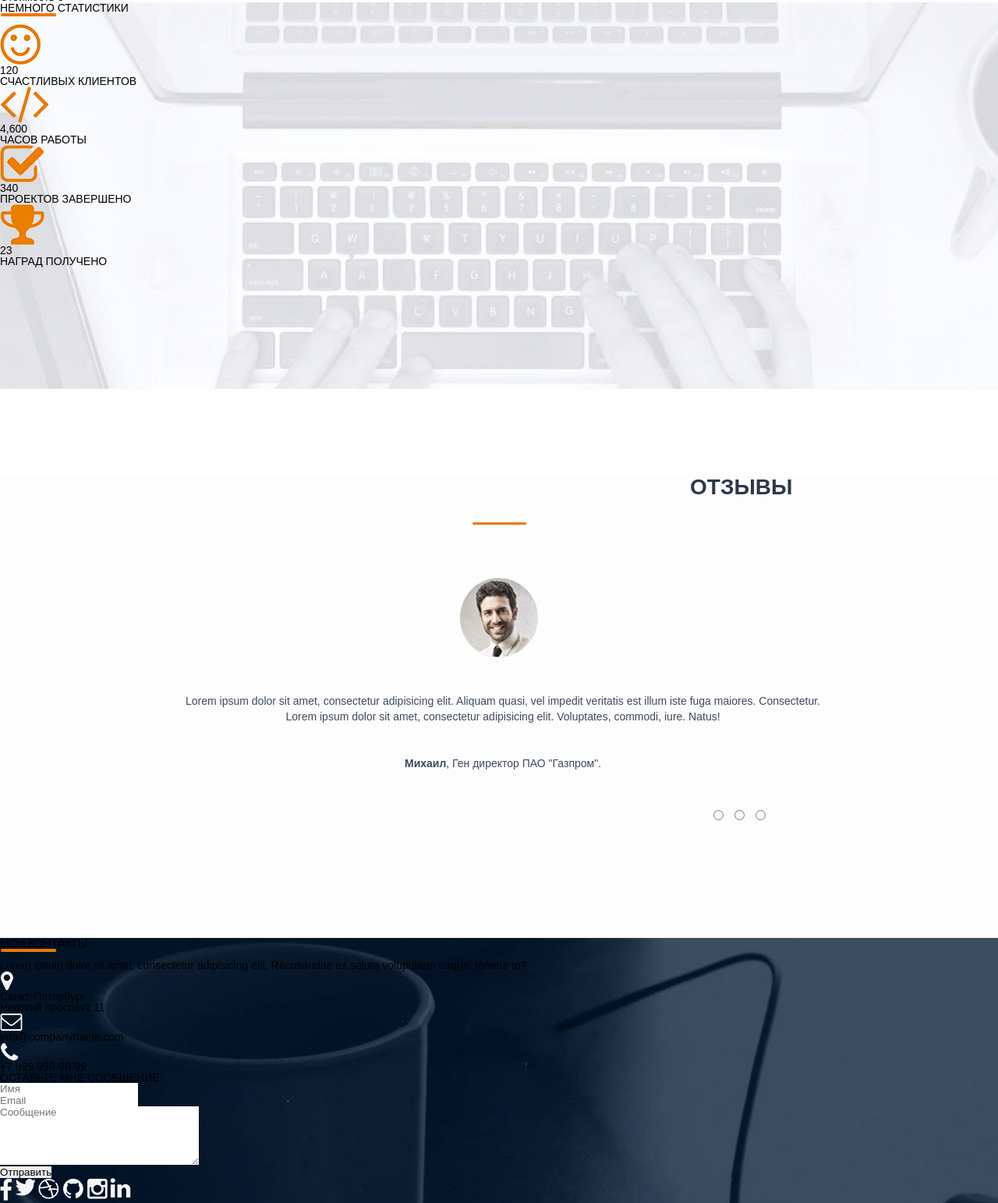
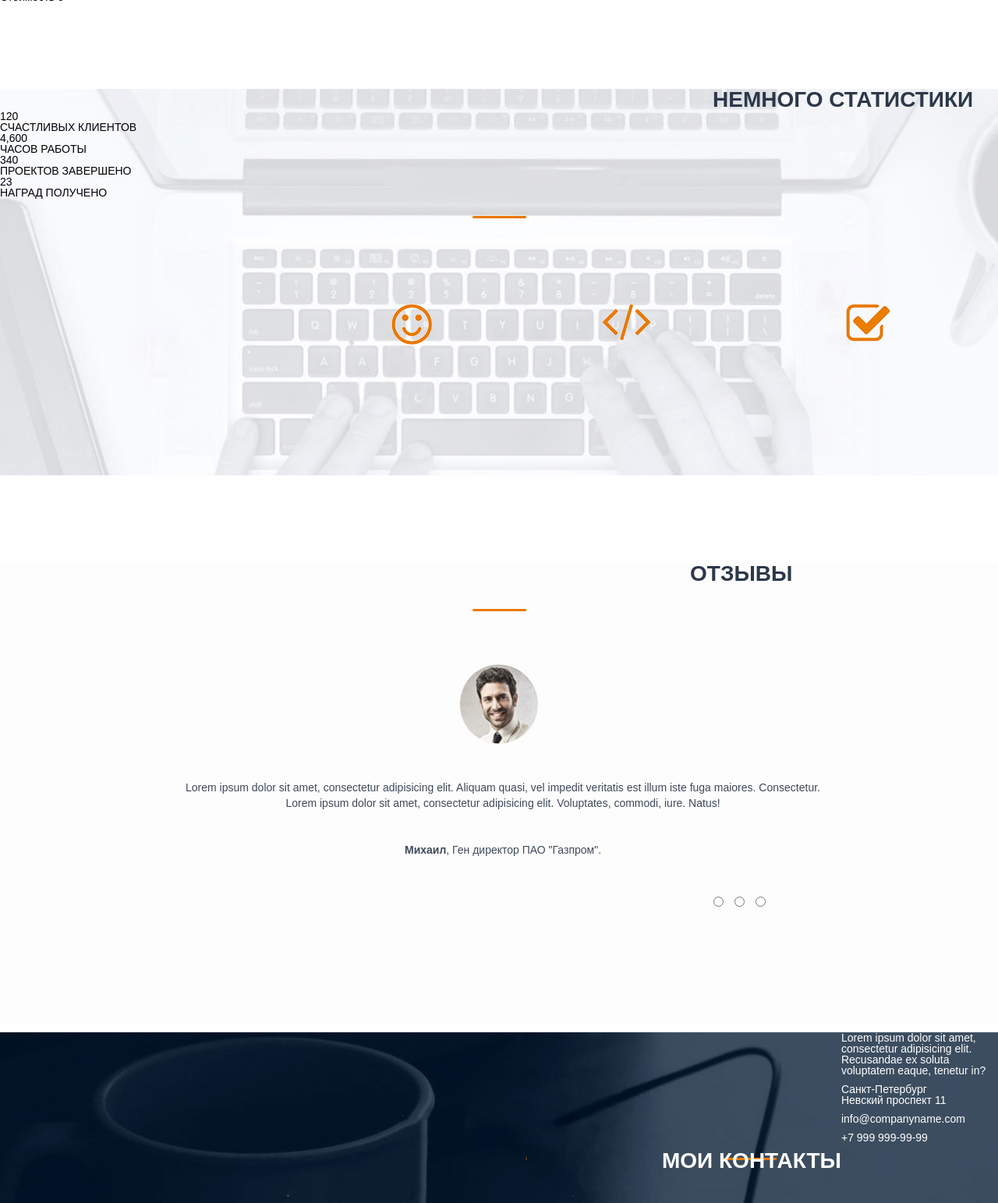
Before and after one commit to John00211/John00211.github.io, a plain HTML site: page src/index1.html in a window 1280 px wide. Shown: the part 4452-5995 px from the top of the page at 78% size. Drawn offline with Linux system fonts and the light colour scheme.

Commit message:
Add files via upload

```diff
--- a/src/css/style.css
+++ b/src/css/style.css
@@ -166,9 +166,15 @@
 .main5 {
     width: 100%;
     height: 497px;
-    background: url(../img/bg3.jpg) center/cover no-repeat;
+    background: url(../img/smile.png) 502px 276px no-repeat, url(../img/skobka.png) 772px 276px  no-repeat, url(../img/galochka.png) 1085px 276px  no-repeat, url(../img/kybok.png) 1377px 276px  no-repeat,  url(../img/polosa.png) 50% 163px/71px 3px no-repeat, url(../img/bg3.jpg) center/cover no-repeat;
 }
+.main5 h3 {
+    margin: 111px 0px 0px 914px;
+    color: #2c384a;
+    font-size: 28px;
+    font-weight: bold;
 
+}
 /*6page*/
 .main6 {
     width: 100%;
@@ -204,9 +210,25 @@
 .main7 {
     width: 100%;
     height: 807px;
-    background: url(../img/bg4.jpg) center/cover no-repeat;
+    background:  url(../img/geo.png) 707px 256px no-repeat, url(../img/konvert.png) 945px 256px  no-repeat, url(../img/TRUBKA.png) 1192px 256px  no-repeat, url(../img/polosa.png) 926px 161px/71px 3px no-repeat, url(../img/bg4.jpg) center/cover no-repeat;
 }
-
+.main7 h3 {
+    float:left;
+    margin: 151px 0px 0px 849px;
+     font-size: 28px;
+    font-weight: bold;
+    color: #fff;
+}
+.main7 h4 {
+    margin: 367px 0px 0px 840px;
+       font-size: 18px;
+    font-weight: bold;
+    color: #fff;
+}
+.main7 p {
+     margin: 10px 0px 0px 0px;
+        color: #fff;
+}
 /*8page*/
 .main8 {
     width: 100%;
--- a/src/index1.html
+++ b/src/index1.html
@@ -88,18 +88,13 @@
     </div>
     <div class="main5">
         <h3>НЕМНОГО СТАТИСТИКИ</h3>
-        <img src="img/polosa.png"><br>
-        <img src="img/smile.png"> <br>
-        <h3>120</h3>
+        <h4>120</h4>
         <p>СЧАСТЛИВЫХ КЛИЕНТОВ</p>
-        <img src="img/skobka.png"> <br>
-        <h3>4,600</h3>
+        <h4>4,600</h4>
         <p>ЧАСОВ РАБОТЫ</p>
-        <img src="img/galochka.png"> <br>
-        <h3>340</h3>
+        <h4>340</h4>
         <p>ПРОЕКТОВ ЗАВЕРШЕНО</p>
-        <img src="img/kybok.png"> <br>
-        <h3>23</h3>
+        <h4>23</h4>
         <p>НАГРАД ПОЛУЧЕНО</p>
     </div>
     <div class="main6">
@@ -114,26 +109,20 @@
         </div>
     </div>
     <div class="main7">
+        <div class="text123">
             <h3>МОИ КОНТАКТЫ</h3>
-        <img src="img/polosa.png"><br>
+        </div>
         <p>Lorem ipsum dolor sit amet, consectetur adipisicing elit. Recusandae ex soluta voluptatem eaque, tenetur in?</p>
-        <img src="img/geo.png"><br>
         <p>Санкт-Петербург <br> Невский проспект 11</p>
-        <img src="img/konvert.png"><br>
         <p>info@companyname.com</p>
-        <img src="img/TRUBKA.png"><br>
         <p>+7 999 999-99-99</p>
+        <div class="text1234">
             <h4>ОСТАВЬТЕ МНЕ СООБЩЕНИЕ</h4>
             <input type="text" name="text_input" value="" placeholder="Имя"> <br>
             <input type="text" name="text_input" value="" placeholder="Email"> <br>
             <textarea name="" id="" placeholder="Сообщение" cols="30" rows="5"></textarea> <br>
             <input type="submit" value="Отправить"> <br>
-        <img src="img/faceb.png">
-        <img src="img/twitter.png">
-        <img src="img/Myach.png">
-        <img src="img/kisa.png">
-        <img src="img/inst.png">
-        <img src="img/in.png">
+        </div>
     </div>
     <div class="main8">
         <div class="container8">
```
Lines whose indentation alone changed are shown as unchanged.
